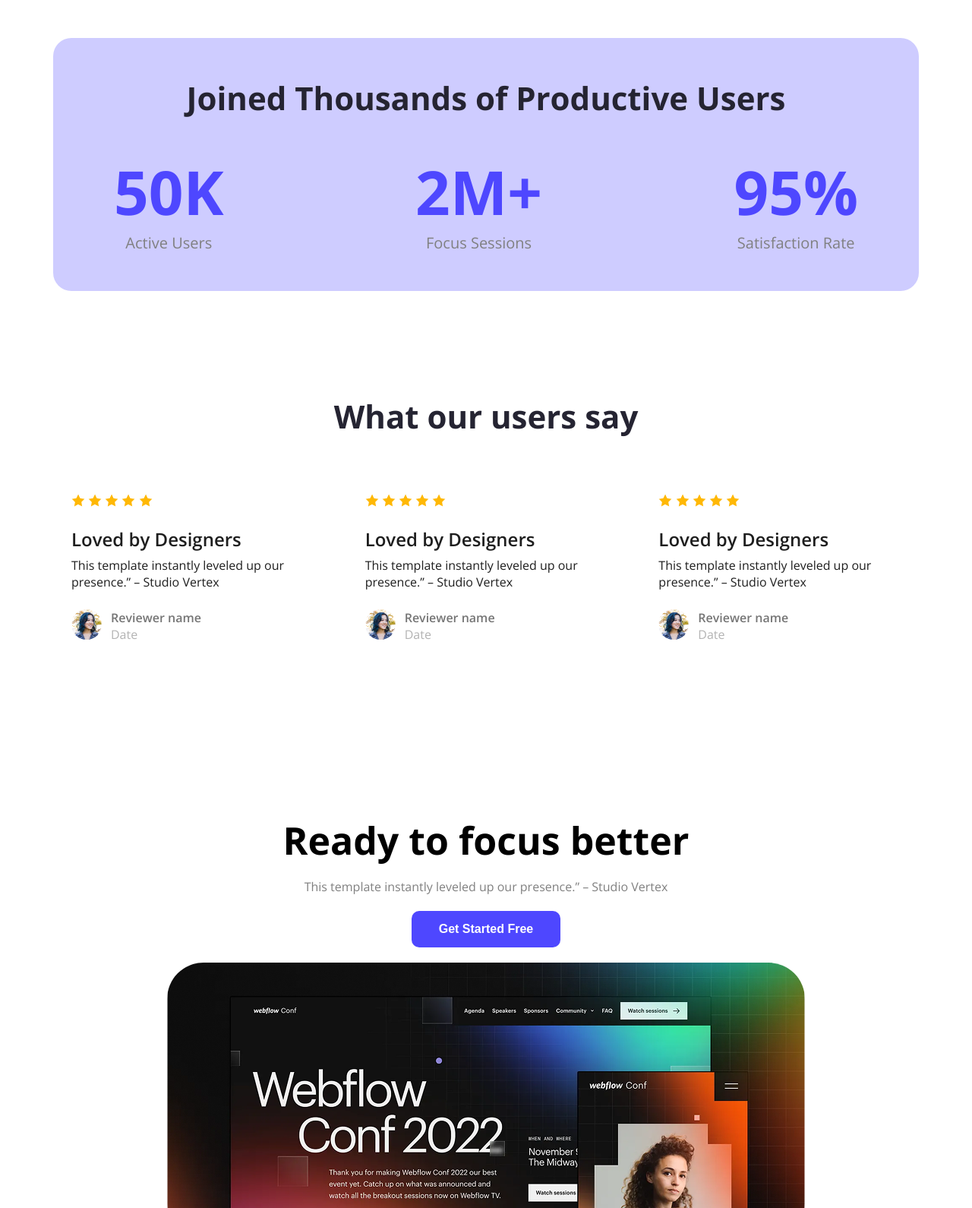
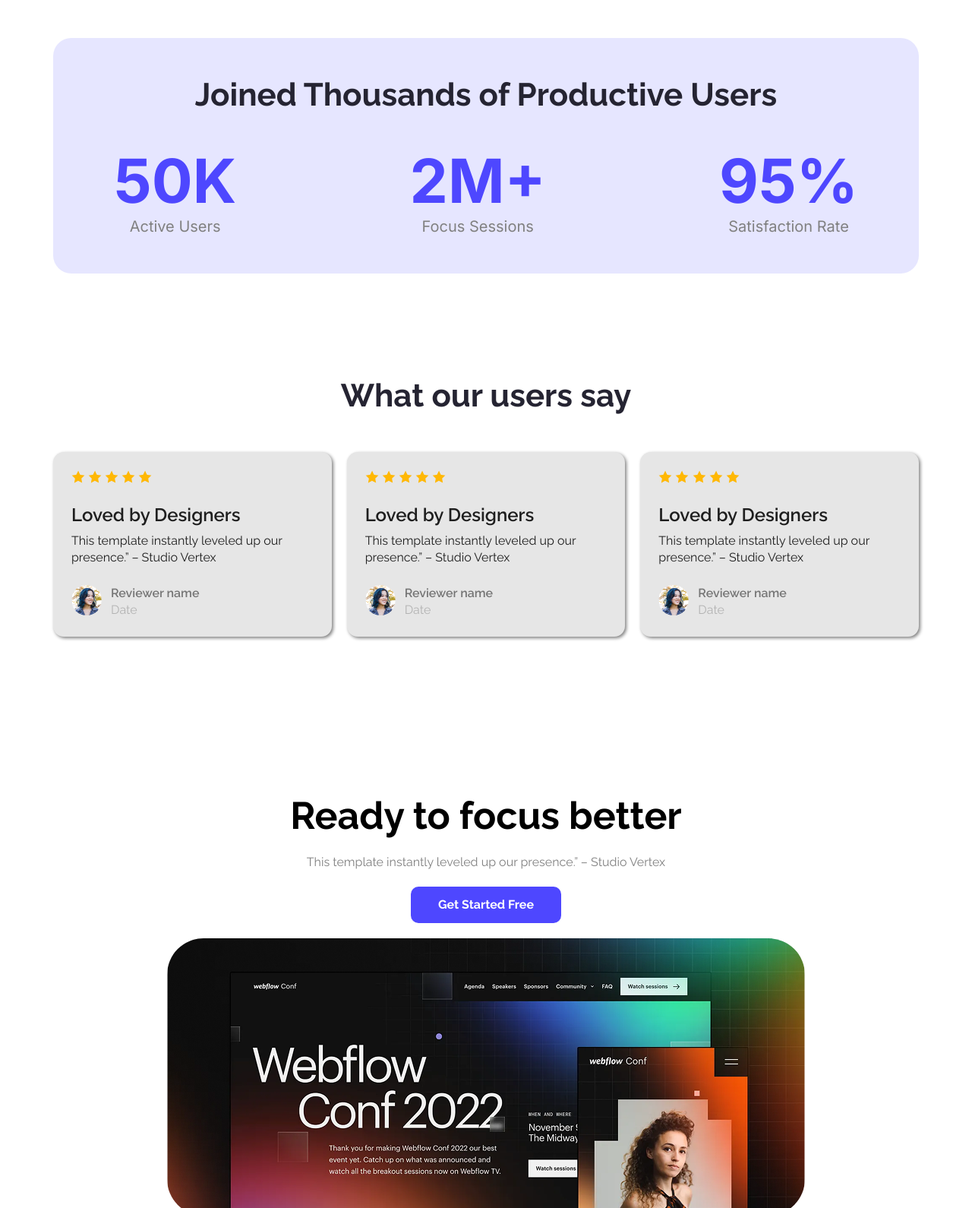
Before and after one commit to alamin856/Assignment--1, a plain HTML site: page index.html in a window 1280 px wide. Shown: the part 1210-2800 px from the top of the page at 76% size. Drawn offline with nearby package versions, Linux system fonts and the light colour scheme.

Commit message:
I Changed Font and Modified Styles User Review Sections

```diff
--- a/index.html
+++ b/index.html
@@ -6,17 +6,20 @@
     <title>Assignment-1</title>
     <link rel="preconnect" href="https://fonts.googleapis.com">
     <link rel="preconnect" href="https://fonts.gstatic.com" crossorigin>
-    <link href="https://fonts.googleapis.com/css2?family=Open+Sans:ital,wght@0,300..800;1,300..800&display=swap" rel="stylesheet">
+    <link href="https://fonts.googleapis.com/css2?family=Raleway:ital,wght@0,100..900;1,100..900&display=swap" rel="stylesheet">
 
+    <link rel="preconnect" href="https://fonts.googleapis.com">
+    <link rel="preconnect" href="https://fonts.gstatic.com" crossorigin>
+    <link href="https://fonts.googleapis.com/css2?family=Inter:ital,opsz,wght@0,14..32,100..900;1,14..32,100..900&display=swap" rel="stylesheet">
     <link rel="stylesheet" href="styles/style.css">
 </head>
-<body class="open-sans">
+<body class="raleway-sans">
 
     <!-- Header Section Start -->
 
     <header class="header">
         <nav class="nav">
-            <h3 class="logo">LOGO</h3>
+            <div class="logo inter-sans">LOGO</div>
             <button class="btn-primary">Sign Up</button>
         </nav>
         <div class="hero">
@@ -46,15 +49,15 @@
         <section class="productive">
             <h2 class="section-title">Joined Thousands of Productive Users</h2>
             <div class="items">
-                <div class="item">
+                <div class="item inter-sans">
                     <h1 class="item-title">50K</h1>
                     <p class="item-description">Active Users</p>
                 </div>
-                                <div class="item">
+                <div class="item inter-sans">
                     <h1 class="item-title">2M+</h1>
                     <p class="item-description">Focus Sessions</p>
                 </div>
-                                <div class="item">
+                <div class="item inter-sans">
                     <h1 class="item-title">95%</h1>
                     <p class="item-description">Satisfaction Rate</p>
                 </div>
@@ -128,7 +131,7 @@
           <section class="focus">
             <h2 class="focus-title">Ready to focus better</h2>
             <p class="focus-description">This template instantly leveled up our presence.” – Studio Vertex</p>
-            <div class="focus-btn"><button class="btn-primary">Get Started Free</button></div>
+            <div class="focus-btn"><button class="btn-primary raleway-sans">Get Started Free</button></div>
             <img src="Assets/wc-big.png" alt="">
           </section>
           <!-- Focus Section End -->
@@ -136,7 +139,7 @@
           <!-- News Letter Section Start -->
            <section class="news-letter">
             <h1 class="letter-title">Let’s Get in Touch</h1>
-            <form action="#">
+            <form action="#" class="inter-sans">
                 <div>
                     <label for="email">Email</label>
                     <input type="email" name="" id="email" placeholder="Enter your email">
@@ -151,7 +154,7 @@
                     <label for="message">Message</label>
                     <textarea name="message" id="message" cols="30" rows="3" placeholder="Write your message...."></textarea>
                 </div>
-                <input class="btn-primary" type="submit" value="Get in Touch">
+                <input class="btn-primary raleway-sans" type="submit" value="Get in Touch">
             </form>
            </section>
            <!-- News Letter Section End -->
@@ -161,7 +164,7 @@
 
     <!-- Footer Section Start -->
     <footer class="footer">
-        <div class="footer-container">
+        <div class="footer-container inter-sans">
             <h1 class="footer-logo">LOGO</h1>
             <p class="footer-description">Ready to elevate your online presence? Contact us today to discuss<br> your project and discover how we can bring your vision to life.</p>
             <ul>
--- a/styles/style.css
+++ b/styles/style.css
@@ -4,8 +4,14 @@
     box-sizing: border-box;
 }
 /* Shared Style */
-.open-sans {
-  font-family: "Open Sans", sans-serif;
+
+.raleway-sans {
+  font-family: "Raleway", sans-serif;
+  font-optical-sizing: auto;
+  font-style: normal;
+}
+.inter-sans {
+  font-family: "Inter", sans-serif;
   font-optical-sizing: auto;
   font-style: normal;
   font-variation-settings:
@@ -21,6 +27,12 @@
     border: none;
     line-height: 150%;
     cursor: pointer;
+    transition: 0.2s ease-in;
+}
+.btn-primary:hover{
+    background-color: transparent;
+    color: #4E47FF;
+    outline: 3px solid #4E47FF;
 }
 .section-title{
     font-size: 42px;
@@ -46,9 +58,10 @@
     padding: 50px 0;
 }
 .logo{
-    font-size: 34px;
     color: #4E47FF;
     font-weight: bold;
+    font-size: 24px;
+    cursor: pointer;
 }
 
 /* Hero Section Styles */
@@ -89,7 +102,7 @@ main{
 
 /* Productive Section Styles */
 .productive{
-    background-color: #ceccff;
+    background-color: #e6e6ff;
     padding: 50px 80px;
     border-radius: 24px;
     text-align: center;
@@ -125,6 +138,8 @@ main{
 .users-items{
     padding: 24px;
     border-radius: 14px;
+    background-color: #e6e6e6;
+    box-shadow: 2px 2px 4px #808080;
 }
 .img{
     margin-bottom: 24px;
@@ -169,6 +184,8 @@ main{
     margin-top: 136px;
     padding: 70px 0;
     text-align: center;
+    border-radius: 14px;
+    background-color: #FFFFFF;
 }
 .focus-title{
     font-size: 50px;
@@ -198,6 +215,7 @@ main{
     align-items: center;
     margin-top: 92px;
     padding: 70px 0;
+    background-color: #FFFFFF;
 }
 .letter-title{
     font-size: 98px;
@@ -227,7 +245,7 @@ form input, textarea{
 
 /* Footer Section Styles */
 .footer{
-    background-color: #e6e6e6;
+    background-color: #FFFFFF;
     width: 1440px;
     height: 428px;
     margin: 0 auto;
@@ -258,4 +276,8 @@ form input, textarea{
     color: #8987A1;
     line-height: 150%;
     font-size: 16px;
+    transition: 0.2s ease-in;
 }
+.footer li a:hover{
+    color: #4E47FF;
+}
```
Also changed, not shown: Assets/logo.png (added).
